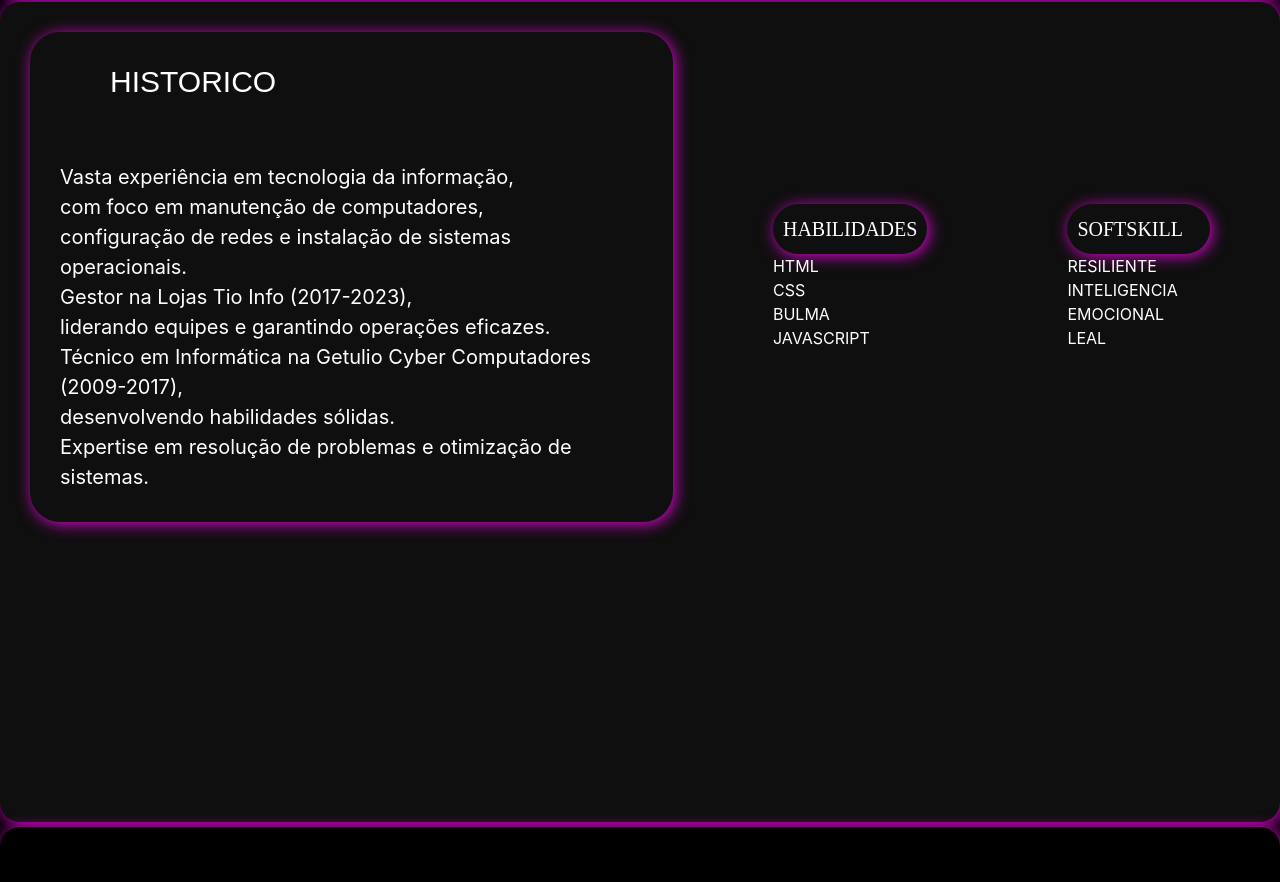
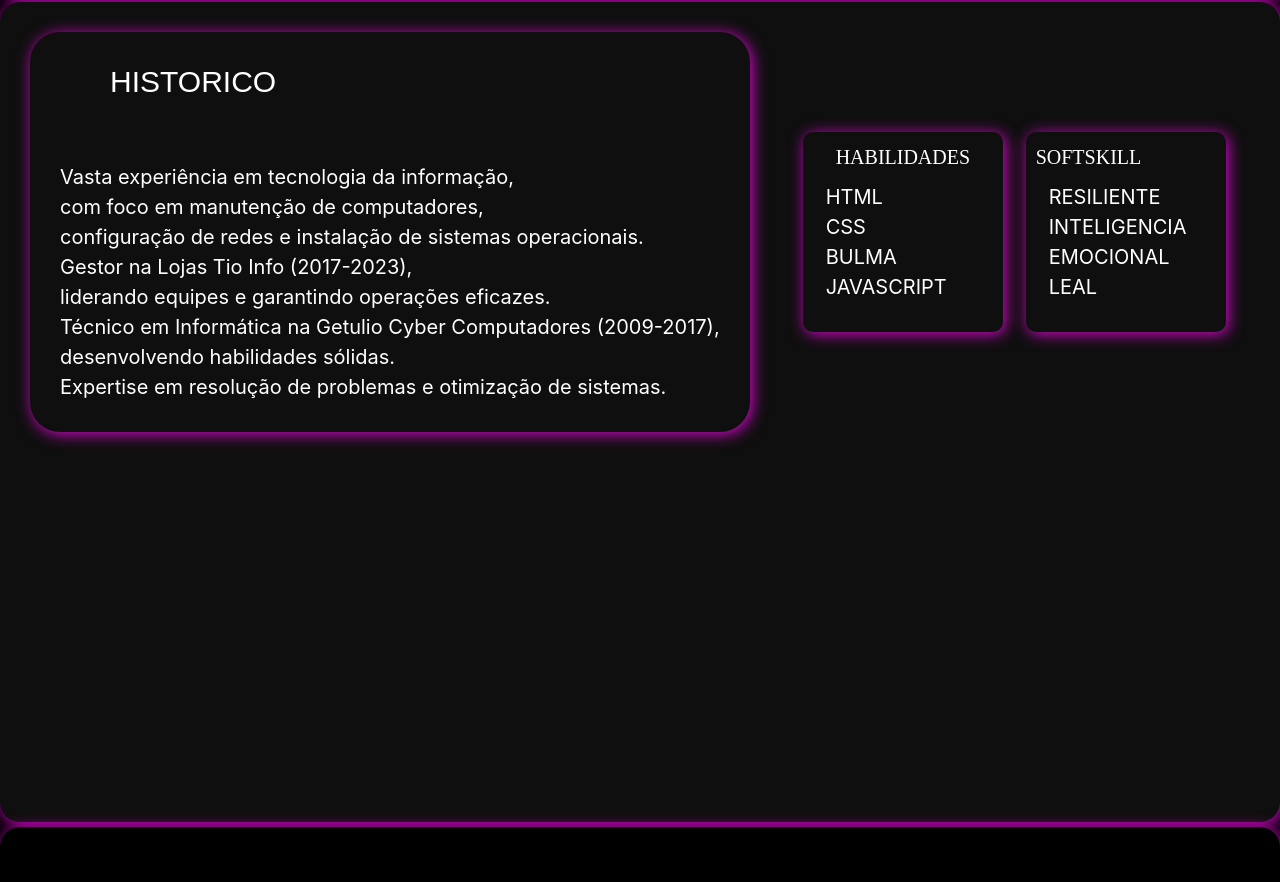
Before and after one commit to WesleyOliveirajf/curriculo, a plain HTML site: page index.html in a window 1280 px wide. Shown: the part 1578-2460 px from the top of the page. Drawn offline with nearby package versions, Linux system fonts and the light colour scheme; a web font is replaced by a local one.

```diff
--- a/index.html
+++ b/index.html
@@ -26,17 +26,12 @@
 
     <div class="bloco1">
 
-
-
         <div class="maquina-escrever">
             <p id="texto">Sejam Bem Vindos!</p>
         </div>
 
-
         <img class="fotopessoal" src="https://www.quattroconstrutora.com.br/wp-content/uploads/2021/04/Grafismo.png"
             alt="fotopessoal">
-
-
 
         <h1 class="wesley">
             Olá, sou o <br>
@@ -49,18 +44,12 @@
 
         </h2>
 
-
         <div class="social-buttons">
 
-
             <a href="https://www.linkedin.com/in/wesleyoliveirajf/" target="_blank" class="social-button facebook">LINKEDIN</a>
-
             <a href="https://github.com/WesleyOliveirajf?tab=repositories" target="_blank" class="social-button twitter">GITHUB</a>
-
             <a href="https://www.instagram.com/" target="_blank" class="social-button instagram">Curriculo</a>
-
         </div>
-
 
 
     </div>
@@ -71,6 +60,8 @@
         </h2>
 
         <img class="fotobloco2" src="imagens/quemsoueu.jpg" alt="quem sou eu">
+
+
 
         <h1 class="textobloco2">
             Estudante de Analise e <br>Desenvolvimento de <br> Sistema
@@ -84,7 +75,6 @@
             de forma a possibilitar <br> crescimento qualitativo e quantitativo aos envolvidos.
         </p>
     </div>
-
 
     <div class="bloco3">
 
@@ -105,19 +95,19 @@
 
             <div id="container">
 
-                <ul class="lista">
+                <ul class="lista1">
                     <li type="title" class="habilidade">HABILIDADES</li>
-                    <li>HTML</li>
-                    <li>CSS</li>
-                    <li>BULMA</li>
-                    <li>JAVASCRIPT</li>
+                    <li class="tex">HTML</li>
+                    <li class="tex">CSS</li>
+                    <li class="tex">BULMA</li>
+                    <li class="tex">JAVASCRIPT</li>
                 </ul>
 
-                <ul typt="circle" class="lista">
+                <ul typt="circle" class="lista2">
                     <li type="title" class="soft">SOFTSKILL</li>
-                                <li>RESILIENTE</li>
-                                <li>INTELIGENCIA EMOCIONAL</li>
-                                <li>LEAL</li>
+                    <li class="tex">RESILIENTE</li>
+                    <li class="tex">INTELIGENCIA EMOCIONAL</li>
+                    <li class="tex">LEAL</li>
                 </ul>
             </div>
         </section>
@@ -142,8 +132,6 @@
 
     </footer>
 
-
-
 </body>
 
 </html>
--- a/style.css
+++ b/style.css
@@ -268,26 +268,50 @@
 #container{
     display: flex;
     align-items: center;
+
 }
 
-.lista{
+.lista1{
 
-    margin: 70px;
+    box-shadow: 2px 2px 15px rgb(218, 6, 207);
+    border-radius: 10px;
+    margin-left: 23px;
+    width: 200px;;
+    height: 200px;
+    font-size: 20px;
+
+
+}
+
+.tex{
+    margin-left: 23px;
+}
+
+.lista2{
+
+    box-shadow: 2px 2px 15px rgb(218, 6, 207);
+    border-radius: 10px;
+    margin-left: 23px;
+    width: 200px;;
+    height: 200px;
+    font-size: 20px;
+
+
 }
 
 .habilidade{
     font-size: 20px;
     padding: 10px;
     font-family: 'bogart', serif;
-    box-shadow: 2px 2px 15px  rgb(218, 6, 207);
-    border-radius: 30PX;
+    text-align: justify;
+    margin-left: 23px;
+
 }
 
 .soft{
     font-size: 20px;
     padding: 10px;
     font-family: 'bogart', serif;
-    box-shadow: 2px 2px 15px  rgb(218, 6, 207);
     border-radius: 30PX;
 }
 
@@ -308,6 +332,7 @@
     margin: 30px;
     font-size: 20px;
     text-decoration: dashed;
+
 
 
 }
@@ -344,7 +369,7 @@
     right: 20px;
     z-index: 99;
     font-size: 16px;
-    background-color: #555;
+    background-color:rgb(218, 6, 207)/* #555*/;
     color: white;
     border: none;
     outline: none;
```
Also changed, not shown: script.js (+8 -5 lines). Lines whose indentation alone changed are shown as unchanged.
